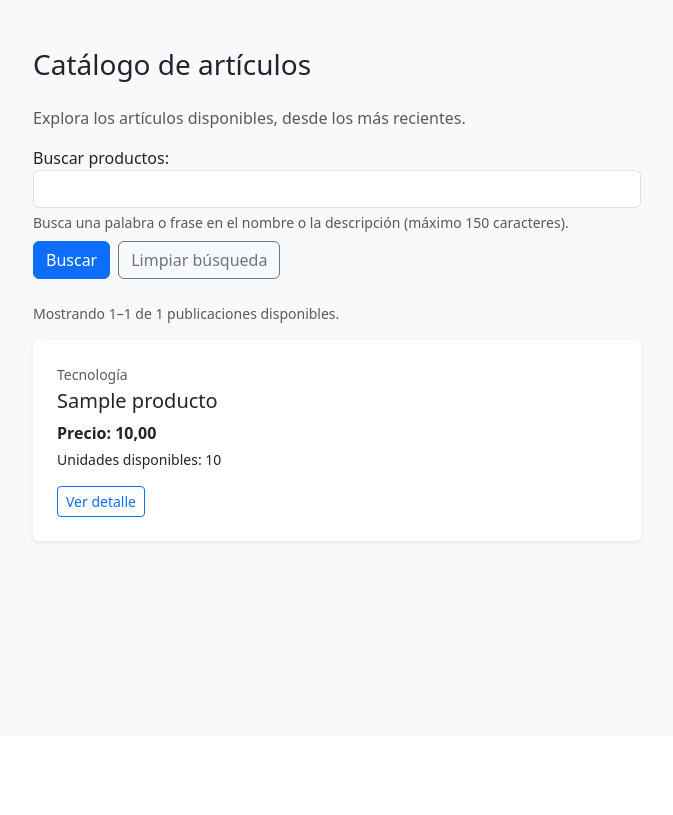
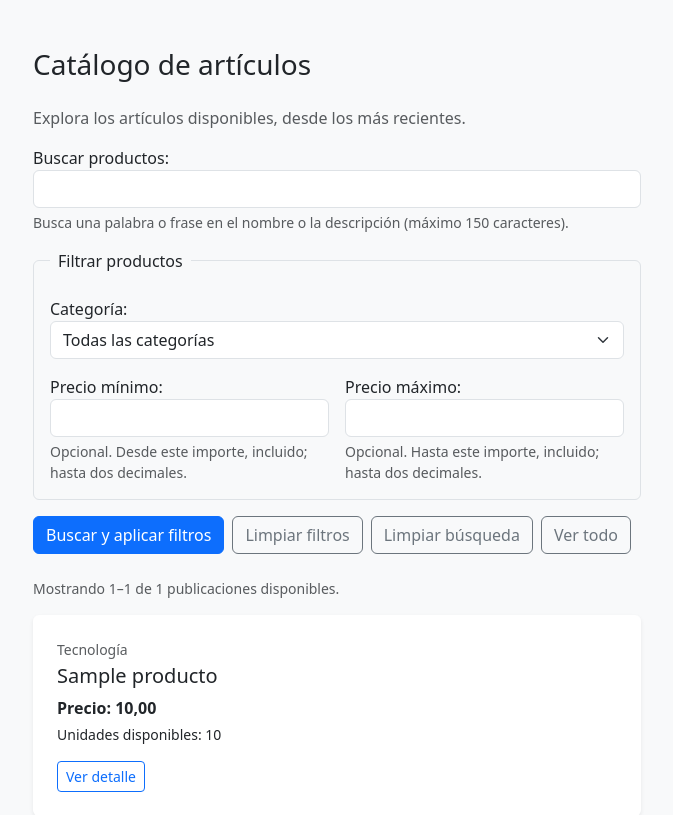
Before and after one commit to Mausgier/MARKETPLACE-102-4A, a Django app: page /articulos/ in a window 1280 px wide. Shown: the part 64-879 px from the top of the page, without its empty margins (303-976 px from the left). Before the commit the page ends 608 px from the top, so only its background shows below. Run offline with Django 5.2, Linux system fonts and the light colour scheme; data comes from the database, SQL or seed files in the repository; tables that the repository leaves empty hold one stand-in row (values such as "Sample post"); parts of the project's set-up code (start-up, migrations or seed data) failed here and were passed over.

Commit message:
FEAT: Implementar RF-08 con Filtros de Categoria y Precio

```diff
--- a/productos_app/forms.py
+++ b/productos_app/forms.py
@@ -1,4 +1,4 @@
-"""Formularios públicos de búsqueda, alta y edición de productos y publicaciones."""
+"""Formularios públicos del catálogo, alta y edición de productos y publicaciones."""
 
 from decimal import Decimal
 
@@ -24,6 +24,54 @@ class BusquedaProductosForm(forms.Form):
             "type": "search", "class": "form-control",
         }),
     )
+
+
+class CatalogoProductosForm(BusquedaProductosForm):
+    """
+    Integra búsqueda y filtros opcionales sin modificar las entidades comerciales.
+
+    https://docs.djangoproject.com/en/5.2/ref/forms/fields/#modelchoicefield
+    https://docs.djangoproject.com/en/5.2/ref/forms/fields/#decimalfield
+    """
+
+    categoria = forms.ModelChoiceField(
+        label="Categoría", queryset=Categoria.objects.all(), required=False,
+        empty_label="Todas las categorías",
+        error_messages={"invalid_choice": "Selecciona una categoría existente."},
+    )
+    precio_minimo = forms.DecimalField(
+        label="Precio mínimo", required=False, min_value=Decimal("0"),
+        max_digits=12, decimal_places=2,
+        help_text="Opcional. Desde este importe, incluido; hasta dos decimales.",
+    )
+    precio_maximo = forms.DecimalField(
+        label="Precio máximo", required=False, min_value=Decimal("0"),
+        max_digits=12, decimal_places=2,
+        help_text="Opcional. Hasta este importe, incluido; hasta dos decimales.",
+    )
+
+    def __init__(self, *args, **kwargs):
+        """Conserva la presentación de búsqueda y aplica Bootstrap a los filtros."""
+        super().__init__(*args, **kwargs)
+        for nombre in ("categoria", "precio_minimo", "precio_maximo"):
+            self.fields[nombre].widget.attrs["class"] = (
+                "form-select" if nombre == "categoria" else "form-control"
+            )
+
+    def clean(self):
+        """
+        Valida el rango completo sin impedir límites individuales o iguales.
+
+        https://docs.djangoproject.com/en/5.2/ref/forms/validation/#cleaning-and-validating-fields-that-depend-on-each-other
+        """
+        datos = super().clean()
+        minimo = datos.get("precio_minimo")
+        maximo = datos.get("precio_maximo")
+        if minimo is not None and maximo is not None and minimo > maximo:
+            raise forms.ValidationError(
+                "El precio mínimo no puede ser mayor que el precio máximo."
+            )
+        return datos
 
 
 class PublicacionForm(forms.Form):
--- a/productos_app/templates/productos_app/recientes.html
+++ b/productos_app/templates/productos_app/recientes.html
@@ -10,7 +10,7 @@
     {% endif %}
 </div>
 <p class="text-body-secondary">Explora los artículos disponibles, desde los más recientes.</p>
-{# El formulario omite page y usa la ruta base: una búsqueda nueva empieza en uno. #}
+{# Omitir page reinicia la navegación al aplicar una búsqueda o filtros nuevos. #}
 <form method="get" action="{% url 'productos:recientes' %}" role="search" class="mb-4" novalidate>
     <div class="mb-2">
         {{ formulario_busqueda.q.label_tag }}
@@ -20,13 +20,40 @@
             <div class="text-danger small mt-1" id="{{ formulario_busqueda.q.auto_id }}_error" role="alert">{{ formulario_busqueda.q.errors }}</div>
         {% endif %}
     </div>
+    <fieldset class="border rounded p-3 my-3">
+        <legend class="float-none w-auto px-2 fs-6">Filtrar productos</legend>
+        <div class="row g-3">
+            {% for campo in formulario_busqueda %}
+                {% if campo.name != "q" %}
+                    <div class="{% if campo.name == 'categoria' %}col-12{% else %}col-12 col-sm-6{% endif %}">
+                        {{ campo.label_tag }}
+                        {{ campo }}
+                        {% if campo.help_text %}
+                            <div class="form-text" id="{{ campo.auto_id }}_helptext">{{ campo.help_text }}</div>
+                        {% endif %}
+                        {% if campo.errors %}
+                            <div class="text-danger small mt-1" id="{{ campo.auto_id }}_error" role="alert">{{ campo.errors }}</div>
+                        {% endif %}
+                    </div>
+                {% endif %}
+            {% endfor %}
+        </div>
+    </fieldset>
+    {% if formulario_busqueda.non_field_errors %}
+        <div class="alert alert-danger" role="alert">{{ formulario_busqueda.non_field_errors }}</div>
+    {% endif %}
     <div class="d-flex flex-wrap gap-2">
-        <button class="btn btn-primary" type="submit">Buscar</button>
-        <a class="btn btn-outline-secondary" href="{% url 'productos:recientes' %}">Limpiar búsqueda</a>
+        <button class="btn btn-primary" type="submit">Buscar y aplicar filtros</button>
+        <a class="btn btn-outline-secondary" href="{% url 'productos:recientes' %}{% querystring sin_filtros %}">Limpiar filtros</a>
+        <a class="btn btn-outline-secondary" href="{% url 'productos:recientes' %}{% querystring sin_busqueda %}">Limpiar búsqueda</a>
+        <a class="btn btn-outline-secondary" href="{% url 'productos:recientes' %}">Ver todo</a>
     </div>
 </form>
 {% if termino %}
     <p>Resultados para: <strong>{{ termino }}</strong></p>
+{% endif %}
+{% if filtros_activos and not formulario_busqueda.errors %}
+    <p class="small text-body-secondary">Filtros de categoría o precio aplicados. Los resultados cumplen todos los criterios seleccionados.</p>
 {% endif %}
 {% if pagina.paginator.count %}
     <p class="small text-body-secondary">
@@ -48,27 +75,30 @@
 {% empty %}
     {% if not formulario_busqueda.errors %}
         <div class="alert alert-info" role="status">
-            {% if termino %}No se encontraron resultados para esta búsqueda.
+            {% if termino and filtros_activos %}No se encontraron coincidencias para esta búsqueda con los filtros seleccionados.
+            {% elif filtros_activos %}No hay publicaciones que cumplan los filtros seleccionados.
+            {% elif termino %}No se encontraron resultados para esta búsqueda.
             {% else %}Todavía no hay publicaciones disponibles.{% endif %}
         </div>
     {% endif %}
 {% endfor %}
 {% if pagina.has_other_pages %}
-    {# Solo se conserva el término validado, codificado para URL y con escape HTML. #}
+    {# querystring conserva los criterios y sustituye solo page; aplica codificación URL. #}
+    {# https://docs.djangoproject.com/en/5.2/ref/templates/builtins/#querystring #}
     <nav class="mt-4" aria-label="Páginas del catálogo">
         <p class="small text-center">Página {{ pagina.number }} de {{ pagina.paginator.num_pages }}</p>
         <ul class="pagination pagination-sm justify-content-center flex-wrap gap-1">
             {% if pagina.has_previous %}
-                <li class="page-item"><a class="page-link" href="?page=1{% if termino %}&amp;q={{ termino|urlencode }}{% endif %}">Primera</a></li>
-                <li class="page-item"><a class="page-link" rel="prev" href="?page={{ pagina.previous_page_number }}{% if termino %}&amp;q={{ termino|urlencode }}{% endif %}">Anterior</a></li>
+                <li class="page-item"><a class="page-link" href="{% querystring parametros page=1 %}">Primera</a></li>
+                <li class="page-item"><a class="page-link" rel="prev" href="{% querystring parametros page=pagina.previous_page_number %}">Anterior</a></li>
             {% else %}
                 <li class="page-item disabled"><span class="page-link" aria-disabled="true">Primera</span></li>
                 <li class="page-item disabled"><span class="page-link" aria-disabled="true">Anterior</span></li>
             {% endif %}
             <li class="page-item active" aria-current="page"><span class="page-link">{{ pagina.number }}</span></li>
             {% if pagina.has_next %}
-                <li class="page-item"><a class="page-link" rel="next" href="?page={{ pagina.next_page_number }}{% if termino %}&amp;q={{ termino|urlencode }}{% endif %}">Siguiente</a></li>
-                <li class="page-item"><a class="page-link" href="?page={{ pagina.paginator.num_pages }}{% if termino %}&amp;q={{ termino|urlencode }}{% endif %}">Última</a></li>
+                <li class="page-item"><a class="page-link" rel="next" href="{% querystring parametros page=pagina.next_page_number %}">Siguiente</a></li>
+                <li class="page-item"><a class="page-link" href="{% querystring parametros page=pagina.paginator.num_pages %}">Última</a></li>
             {% else %}
                 <li class="page-item disabled"><span class="page-link" aria-disabled="true">Siguiente</span></li>
                 <li class="page-item disabled"><span class="page-link" aria-disabled="true">Última</span></li>
--- a/productos_app/views.py
+++ b/productos_app/views.py
@@ -8,11 +8,12 @@ from django.core.exceptions import ValidationError
 from django.core.paginator import Paginator
 from django.db import DatabaseError
 from django.db.models import Q
+from django.http import QueryDict
 from django.shortcuts import get_object_or_404, redirect, render
 from django.views.decorators.cache import never_cache
 from django.views.decorators.http import require_http_methods, require_safe
 
-from .forms import BusquedaProductosForm, EdicionPublicacionForm, PublicacionForm
+from .forms import CatalogoProductosForm, EdicionPublicacionForm, PublicacionForm
 from .models import Publicacion
 from .services import (
     crear_publicacion, editar_publicacion, obtener_publicacion_propia,
@@ -80,18 +81,39 @@ def publicar_producto(request):
 @require_safe
 def publicaciones_recientes(request):
     """
-    Busca y pagina las ofertas disponibles sin exigir una sesión autenticada.
+    Busca, filtra y pagina ofertas disponibles sin exigir una sesión autenticada.
 
     Conserva el nombre previo para mantener compatibles las rutas de RF-04 y RF-05.
     https://docs.djangoproject.com/en/5.2/topics/pagination/#using-paginator-in-a-view-function
     https://docs.djangoproject.com/en/5.2/ref/paginator/#django.core.paginator.Paginator.get_page
     https://docs.djangoproject.com/en/5.2/topics/db/queries/#complex-lookups-with-q-objects
     """
-    formulario_busqueda = BusquedaProductosForm(request.GET)
+    formulario_busqueda = CatalogoProductosForm(request.GET)
     publicaciones = publicaciones_disponibles()
-    termino = ""
-    if formulario_busqueda.is_valid():
-        termino = formulario_busqueda.cleaned_data["q"]
+    criterios_validos = formulario_busqueda.is_valid()
+    datos = formulario_busqueda.cleaned_data
+    termino = datos.get("q", "")
+    # Solo se conservan campos conocidos que superaron su validación individual.
+    # QueryDict y querystring codifican los valores sin concatenar entrada libre.
+    parametros = QueryDict(mutable=True)
+    if termino:
+        parametros["q"] = termino
+    categoria = datos.get("categoria")
+    if categoria is not None:
+        parametros["categoria"] = str(categoria.pk)
+    for campo in ("precio_minimo", "precio_maximo"):
+        if datos.get(campo) is not None:
+            parametros[campo] = str(datos[campo])
+    filtros_activos = any(campo in parametros for campo in (
+        "categoria", "precio_minimo", "precio_maximo",
+    ))
+    sin_busqueda = parametros.copy()
+    sin_busqueda.pop("q", None)
+    sin_filtros = QueryDict(mutable=True)
+    if termino:
+        sin_filtros["q"] = termino
+
+    if criterios_validos:
         if termino:
             # Se busca la frase completa en cualquiera de los dos campos mediante
             # parámetros del ORM. No se interpreta SQL ni se separan palabras.
@@ -101,11 +123,19 @@ def publicaciones_recientes(request):
                 Q(producto__nombre__icontains=termino)
                 | Q(producto__descripcion__icontains=termino)
             )
+        # Las condiciones sucesivas se combinan con AND sobre la misma consulta.
+        # Los límites inclusivos usan Decimal; cero también es un filtro válido.
+        if categoria is not None:
+            publicaciones = publicaciones.filter(producto__categoria=categoria)
+        if datos["precio_minimo"] is not None:
+            publicaciones = publicaciones.filter(precio__gte=datos["precio_minimo"])
+        if datos["precio_maximo"] is not None:
+            publicaciones = publicaciones.filter(precio__lte=datos["precio_maximo"])
     else:
-        # No ejecutar una búsqueda inválida ni presentarla como catálogo general.
+        # No mostrar resultados parciales ante una categoría o un rango inválidos.
         publicaciones = publicaciones.none()
     # El desempate por pk da un orden definido incluso con fechas coincidentes.
-    # La búsqueda se aplica antes de paginar: el conteo incluye solo coincidencias.
+    # Búsqueda y filtros preceden a la paginación y al conteo de coincidencias.
     paginador = Paginator(publicaciones, 12)
     # get_page resuelve texto o ausencia como primera página, y fuera de rango
     # como última página; también admite un catálogo vacío sin lanzar una excepción.
@@ -115,6 +145,8 @@ def publicaciones_recientes(request):
         {
             "publicaciones": pagina, "pagina": pagina,
             "formulario_busqueda": formulario_busqueda, "termino": termino,
+            "filtros_activos": filtros_activos, "parametros": parametros,
+            "sin_busqueda": sin_busqueda, "sin_filtros": sin_filtros,
         },
     )
 
```
